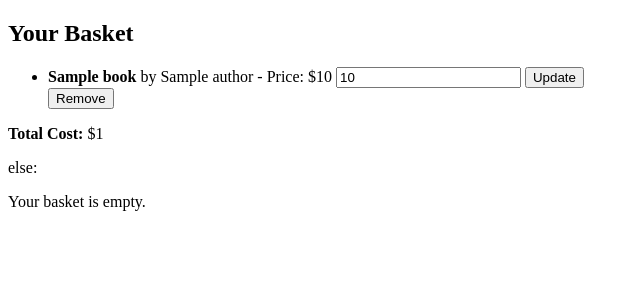
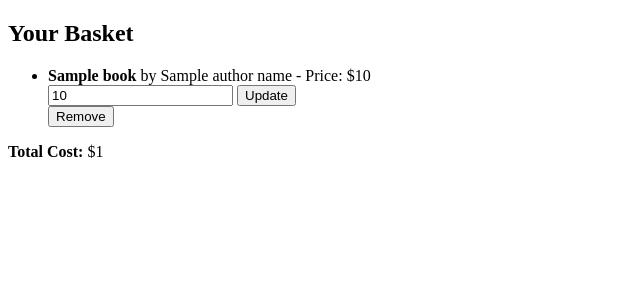
Before and after one commit to StrunetsD/BookStore, a Django app: template book_store/book_store/cart/templates/basket.html in a window 1280 px wide. Shown: the top 300 px of the page, without its empty margins (0-640 px from the left). Run offline with Django 3.2, Linux system fonts and the light colour scheme; the template is opened without the code that fills it: most values are stand-ins (such as "Sample title", 1, 10 or a date in 2020).

Commit message:
add view update_cart

```diff
--- a/book_store/book_store/cart/templates/basket.html
+++ b/book_store/book_store/cart/templates/basket.html
@@ -7,13 +7,15 @@
     <ul>
         {% for item in basket_items %}
             <li>
-                <strong>{{ item.book.title }}</strong> by {{ item.author.name }} -
+                <strong>{{ item.book.title }}</strong> by {{ item.book.author_name.name }} -
                 Price: ${{ item.book.price }}
 
+                <form method="post" action="{% url 'update_cart' item.id %}">
                     {% csrf_token %}
                     <input type="number" name="quantity" value="{{ item.quantity }}" min="1">
                     <button type="submit">Update</button>
                 </form>
+
                 <form method="post" action="{% url 'delete_from_basket' item.id %}">
                     {% csrf_token %}
                     <button type="submit">Remove</button>
@@ -22,7 +24,7 @@
         {% endfor %}
     </ul>
     <p><strong>Total Cost:</strong> ${{ total_cost }}</p>
-else:
+{% else %}
     <p>Your basket is empty.</p>
 {% endif %}
 {% endblock %}
--- a/book_store/book_store/cart/urls.py
+++ b/book_store/book_store/cart/urls.py
@@ -5,5 +5,6 @@ from .views import *
 urlpatterns = [
     path('add_to_basket/<int:book_id>/', add_to_basket, name='add_to_basket'),
     path('delete_from_basket/<int:basket_id>/', delete_from_basket, name='delete_from_basket'),
-    path('basket',basket, name='basket')
+    path('basket',basket, name='basket'),
+    path('update_cart/<int:basket_item_id>/',update_cart, name='update_cart')
     ]
```
Also changed, not shown: book_store/book_store/cart/views.py (+11 -1 lines).
